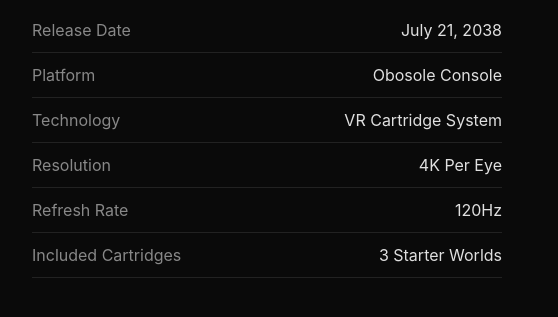
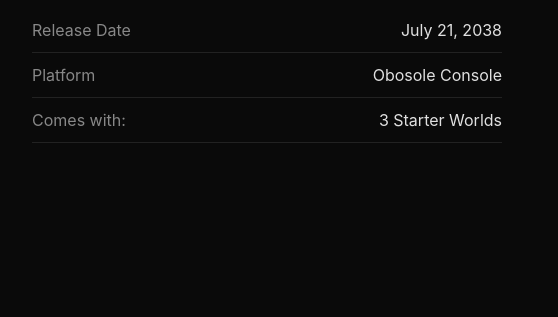
Before and after one commit to TensulStudios/CBox, a plain HTML site: page preorder.html in a window 1280 px wide. Shown: the part 257-574 px from the top of the page, 108-666 px from the left. Drawn offline with Linux system fonts and the light colour scheme.

Commit message:
Update preorder.html

```diff
--- a/preorder.html
+++ b/preorder.html
@@ -113,22 +113,7 @@
                 </div>
 
                 <div class="detail-row">
-                    <span class="detail-label">Technology</span>
-                    <span class="detail-value">VR Cartridge System</span>
-                </div>
-
-                <div class="detail-row">
-                    <span class="detail-label">Resolution</span>
-                    <span class="detail-value">4K Per Eye</span>
-                </div>
-
-                <div class="detail-row">
-                    <span class="detail-label">Refresh Rate</span>
-                    <span class="detail-value">120Hz</span>
-                </div>
-
-                <div class="detail-row">
-                    <span class="detail-label">Included Cartridges</span>
+                    <span class="detail-label">Comes with:</span>
                     <span class="detail-value">3 Starter Worlds</span>
                 </div>
             </div>
```
